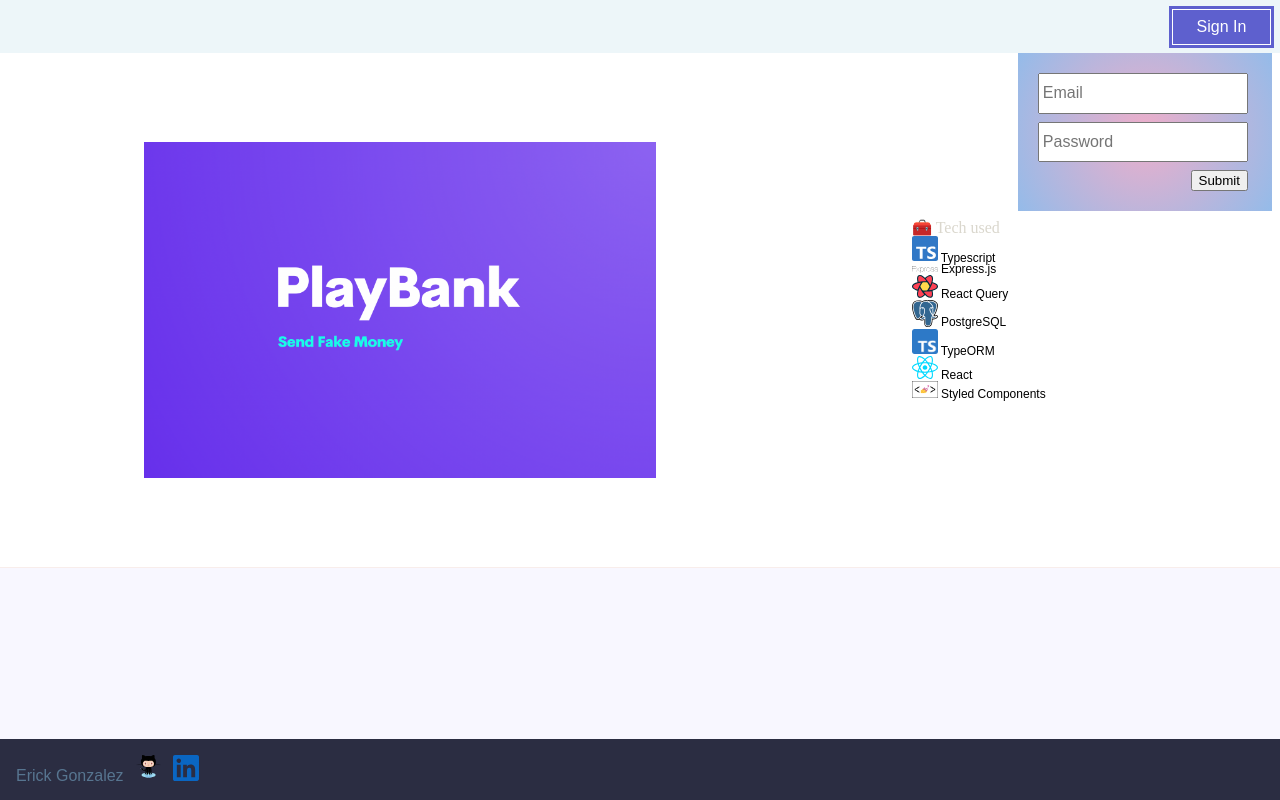
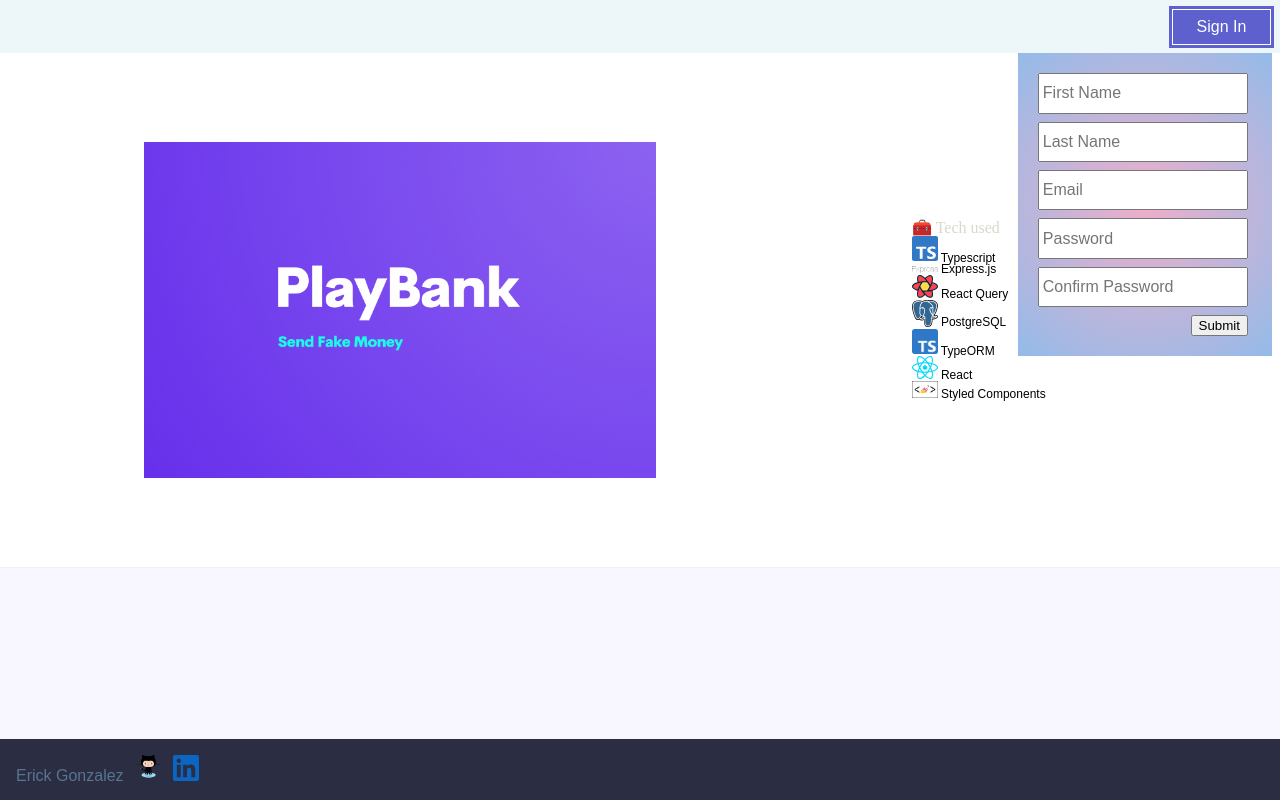
Before and after one commit to eg180/playbank, a React (Create React App) app in the folder client/: page / in a window 1280 px wide. Both pictures are taken after a click on the button "Sign In". Built offline with nearby package versions, Linux system fonts and the light colour scheme.

Commit message:
created object to send to db when creating acct

```diff
--- a/client/package.json
+++ b/client/package.json
@@ -10,11 +10,13 @@
     "@types/prettier": "^2.7.1",
     "@typescript-eslint/eslint-plugin": "^5.42.0",
     "@typescript-eslint/parser": "^5.42.0",
+    "axios": "^1.1.3",
     "eslint": "^8.27.0",
     "eslint-plugin-react": "^7.31.10",
     "prettier": "^2.7.1",
     "react": "^18.2.0",
     "react-dom": "^18.2.0",
+    "react-query": "^3.39.2",
     "react-router-dom": "^6.4.3",
     "react-scripts": "5.0.1",
     "styled-components": "^5.3.6",
--- a/client/src/components/LoginDropDown.tsx
+++ b/client/src/components/LoginDropDown.tsx
@@ -1,22 +1,38 @@
-import React, { useState, useRef } from 'react';
+import React, { useRef } from 'react';
+import axios from "axios";
+import {ClientSignUpInterface} from "../../../api/types/client"
 import { StyledLoginDropDown } from '../styles/LoginDropDown.style';
 
 const LoginDropDown = () => {
+    const firstNameInputRef = useRef();
+    const lastNameInputRef = useRef();
     const emailInputRef = useRef();
     const passwordInputRef = useRef();
+    const passwordConfirmInputRef = useRef();
 
-    const showRefValues = (e) => {
+
+    const handleSubmit = (e) => {
       e.preventDefault();
-      console.log(emailInputRef.current.value, passwordInputRef.current.value)
+      const signUpObject: ClientSignUpInterface = {
+        firstName: firstNameInputRef.current.value,
+        lastName: lastNameInputRef.current.value,
+        email: emailInputRef.current.value,
+        password: passwordInputRef.current.value
+      }
+      return console.log(signUpObject);
+      axios.post(`http://localhost:5000/api/auth/client/create`, signUpObject)
 
     }
 
     return (
         <StyledLoginDropDown>
-            <form action="">
+            <form onSubmit={handleSubmit}>
+                <input type="text" placeholder="First Name" ref={firstNameInputRef} />
+                <input type="text" placeholder="Last Name" ref={lastNameInputRef} />
                 <input type="text" placeholder="Email" ref={emailInputRef} />
                 <input type="text" placeholder="Password" ref={passwordInputRef} />
-                <button type="submit" onClick={showRefValues}>Submit</button>
+                <input type="text" placeholder="Confirm Password" ref={passwordConfirmInputRef} />
+                <button type="submit" onClick={handleSubmit}>Submit</button>
             </form>
         </StyledLoginDropDown>
     );
--- a/client/src/index.js
+++ b/client/src/index.js
@@ -1,16 +1,21 @@
 import { BrowserRouter as Router } from "react-router-dom";
+import { QueryClientProvider, QueryClient } from "react-query";
 import React from "react";
 import ReactDOM from "react-dom/client";
 import "./index.css";
 import App from "./App";
 import reportWebVitals from "./reportWebVitals";
 
+const queryClient = new QueryClient();
+
 const root = ReactDOM.createRoot(document.getElementById("root"));
 root.render(
   <React.StrictMode>
+  <QueryClientProvider client={queryClient}>
     <Router>
       <App />
     </Router>
+    </QueryClientProvider>
   </React.StrictMode>
 );
 
```
Also changed, not shown: 1 other file (tests, documents, lock files or other folders).
